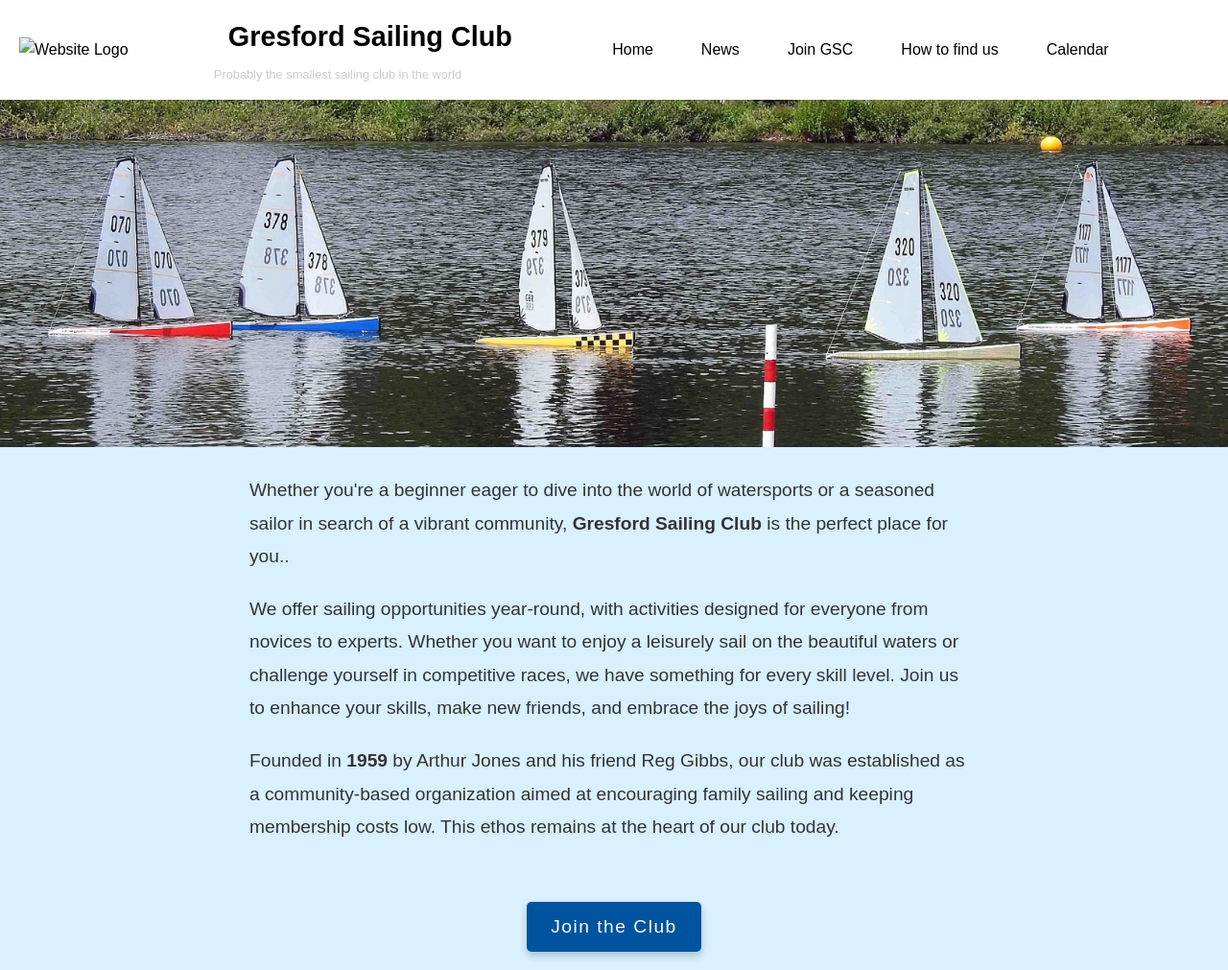
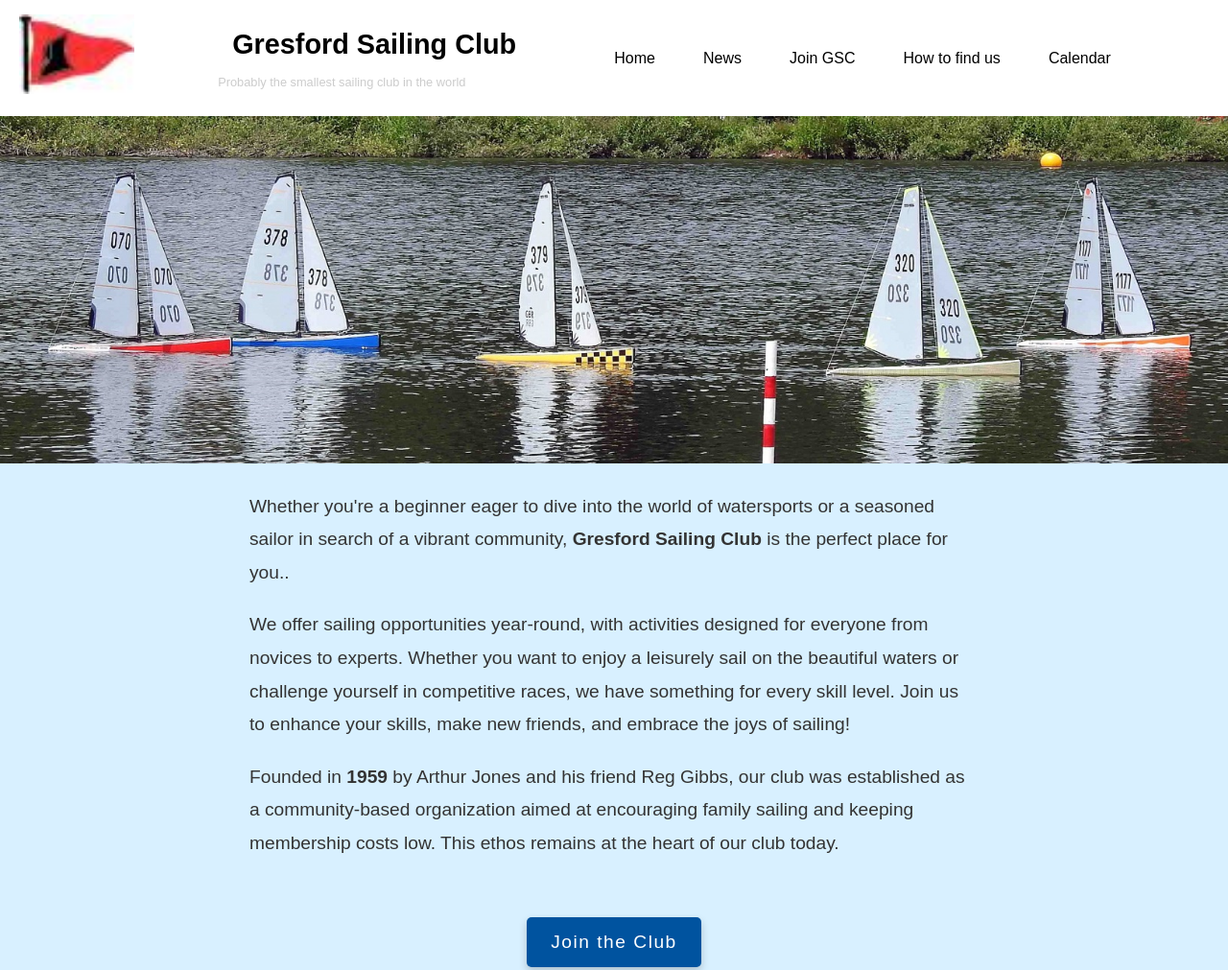
Before and after one commit to Gresford-Sailing-Club-GSC/index, a website: page index.html in a window 1280 px wide. Shown: the top 1011 px of the page at 96% size. Drawn offline with Linux system fonts and the light colour scheme; files whose address does not match are found by name.

Commit message:
Update index.html

```diff
--- a/index.html
+++ b/index.html
@@ -10,7 +10,7 @@
     <header>
 
         <div class="logo">
-            <img src="assets/images/logo/gsc-logo.jpg" alt="Website Logo">
+            <img src="assets/logo/gsc-logo.jpg" alt="Website Logo">
         </div>
 
         <div class="header-text">
```
